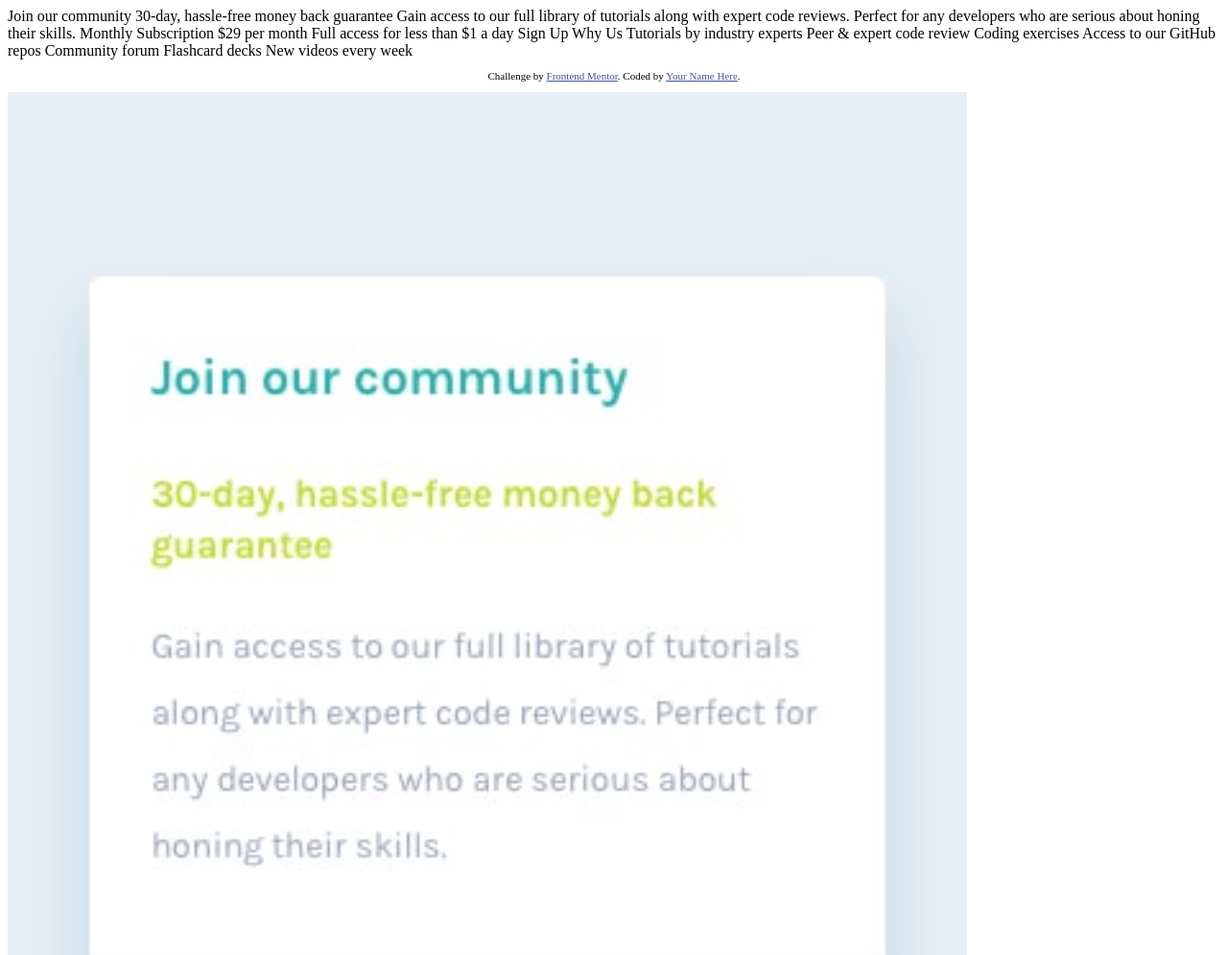
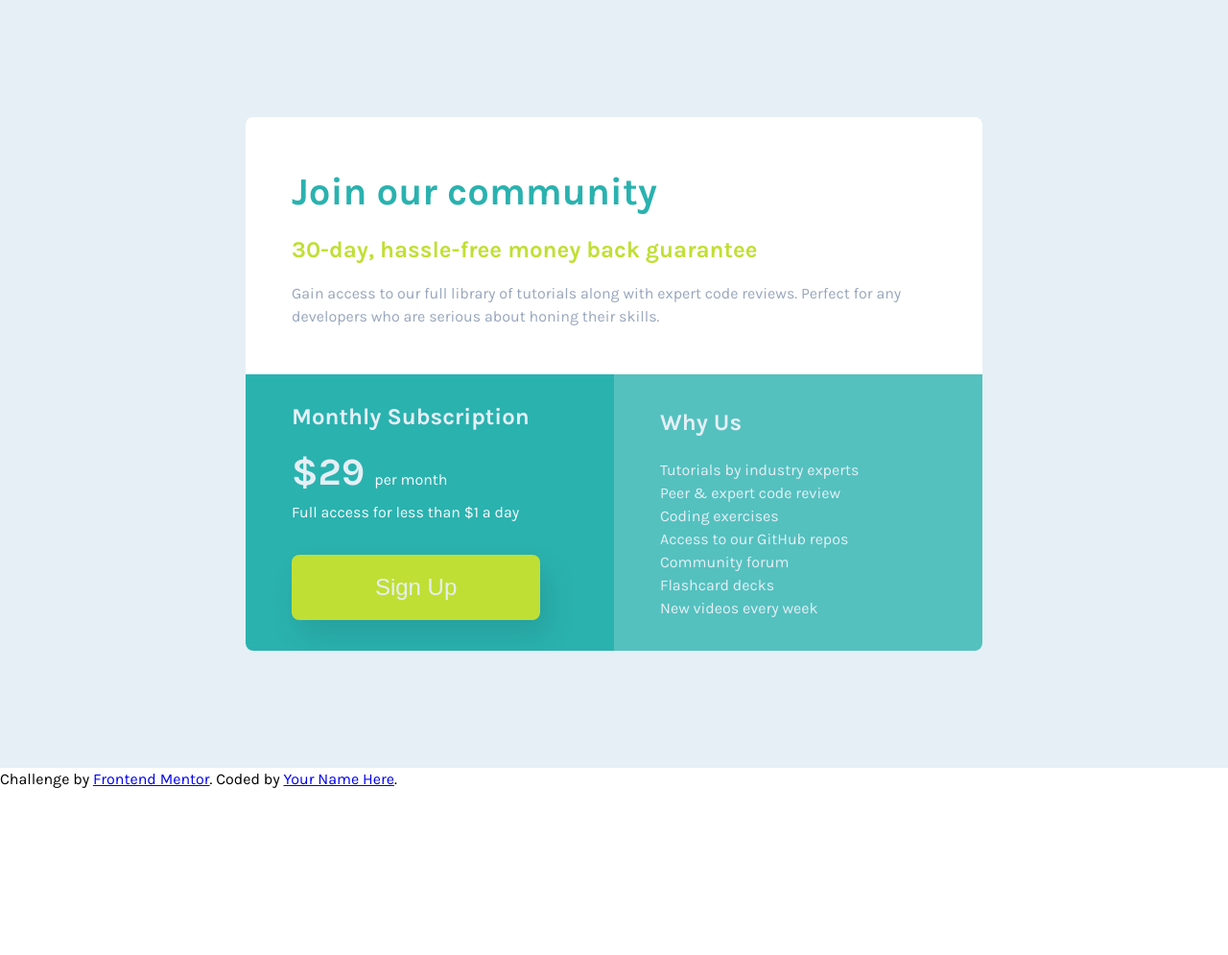
Before and after one commit to sumant-k/fm-price-grid, a website: page index.html in a window 1280 px wide. Shown: the top 995 px of the page at 96% size. After the commit the page ends 824 px from the top, so only its background shows below. Drawn offline with Linux system fonts and the light colour scheme.

Commit message:
challenge half way through

```diff
--- a/index.html
+++ b/index.html
@@ -1,51 +1,73 @@
 <!DOCTYPE html>
 <html lang="en">
   <head>
-  <meta charset="UTF-8">
-  <meta name="viewport" content="width=device-width, initial-scale=1.0"> <!-- displays site properly based on user's device -->
+    <meta charset="UTF-8" />
+    <meta name="viewport" content="width=device-width, initial-scale=1.0" />
+    <!-- displays site properly based on user's device -->
 
-  <link rel="icon" type="image/png" sizes="32x32" href="./images/favicon-32x32.png">
+    <link
+      rel="icon"
+      type="image/png"
+      sizes="32x32"
+      href="./images/favicon-32x32.png"
+    />
 
     <title>Frontend Mentor | Single Price Grid Component</title>
-
+    <link rel="stylesheet" href="css/style.css" />
     <!-- Feel free to remove these styles or customise in your own stylesheet 👍 -->
-  <style>
-    .attribution { font-size: 11px; text-align: center; }
-    .attribution a { color: hsl(228, 45%, 44%); }
-  </style>
   </head>
   <body>
+    <section class="price">
+      <div class="price__container">
+        <div class="board">
+          <h1 class="heading-primary heading-primary--blue">
             Join our community
-
+          </h1>
+          <h2 class="heading-secondary heading-secondary--yellow u-margin-bottom--medium">
             30-day, hassle-free money back guarantee
-
-  Gain access to our full library of tutorials along with expert code reviews.
-  Perfect for any developers who are serious about honing their skills.
-
+          </h2>
+          <p class="board__desc">
+            Gain access to our full library of tutorials along with expert code
+            reviews. Perfect for any developers who are serious about honing
+            their skills.
+          </p>
+        </div>
+        <div class="subscription">
+          <h2 class="heading-secondary heading-secondary--light ">
             Monthly Subscription
-
-  &dollar;29 per month
-
+          </h2>
+          <div class="subscription__price">
+            <span class="heading-primary heading-primary--light">
+              &dollar;29 </span
+            ><span class="price-period"> per month </span>
+            <p style="display: block" class="subscription__desc">
               Full access for less than &dollar;1 a day
-
-  Sign Up
-
-  Why Us
-
-  Tutorials by industry experts
-  Peer &amp; expert code review
-  Coding exercises
-  Access to our GitHub repos
-  Community forum
-  Flashcard decks
-  New videos every week
+            </p>
+          </div>
+          <button class="subscription__btn">Sign Up</button>
+        </div>
+        <div class="reasons">
+          <h2 class="heading-secondary heading-secondary--light">Why Us</h2>
+          <ul class="reasons__list">
+            <li class="reasons__list-item">Tutorials by industry experts</li>
+            <li class="reasons__list-item">Peer &amp; expert code review</li>
+            <li class="reasons__list-item">Coding exercises</li>
+            <li class="reasons__list-item">Access to our GitHub repos</li>
+            <li class="reasons__list-item">Community forum</li>
+            <li class="reasons__list-item">Flashcard decks</li>
+            <li class="reasons__list-item">New videos every week</li>
+          </ul>
+        </div>
+      </div>
+    </section>
 
     <footer>
       <p class="attribution">
-      Challenge by <a href="https://www.frontendmentor.io?ref=challenge" target="_blank">Frontend Mentor</a>.
-      Coded by <a href="#">Your Name Here</a>.
+        Challenge by
+        <a href="https://www.frontendmentor.io?ref=challenge" target="_blank"
+          >Frontend Mentor</a
+        >. Coded by <a href="#">Your Name Here</a>.
       </p>
     </footer>
-  <script src="dist/bundle.js"></script>
   </body>
 </html>
--- /dev/null
+++ b/sass/_base.scss
@@ -0,0 +1,62 @@
+@import url('https://fonts.googleapis.com/css2?family=Karla:wght@400;700&display=swap');
+*, *::before, *::after{
+  margin: 0;
+  padding: 0;
+}
+
+html{
+  box-sizing: border-box;
+  font-size: 100%;
+  @media only screen  and (max-width:43.75em) {
+    font-size: 87.5%;
+  }
+  //@media only screen  and (max-width:37.5em) {
+  //  font-size: 75%;
+  //}
+}
+*{
+  box-sizing: inherit;
+}
+
+body{
+  font-family: 'Karla', sans-serif;
+  line-height: 1.5;
+  font-weight: 400;
+}
+// colors
+
+$color-primary-cyan :  hsl(179, 62%, 43%);
+$color-primary-bright-yellow :   hsl(71, 73%, 54%);
+$color-neutral-light-gray: hsl(204, 43%, 93%);
+$color-neutral-grayish-blue: hsl(218, 22%, 67%);
+
+// typography
+
+.heading-primary {
+  font-size: 2.5rem;
+  font-weight: 700;
+  &--blue {
+    color: $color-primary-cyan;
+  }
+  &--light{
+    color: $color-neutral-light-gray;
+  }
+}
+.heading-secondary {
+  font-size: 1.5rem;
+  font-weight: 700;
+
+  &--yellow {
+    color: $color-primary-bright-yellow;
+  }
+  &--light{
+    color: $color-neutral-light-gray;
+  }
+}
+
+.u-margin-bottom--small{
+  margin-bottom: 0.75rem;
+}
+.u-margin-bottom--medium{
+  margin-bottom: 1rem;
+}
--- /dev/null
+++ b/sass/component.scss
@@ -0,0 +1,82 @@
+.price {
+  min-height: 100vh;
+  font-size: 1rem;
+  background-color: $color-neutral-light-gray;
+  display: grid;
+  //grid-template-columns: minmax(5rem, 1fr) repeat(8, minmax(10rem, 1fr)) minmax(5rem, 1fr);
+  grid-template-columns: minmax(5rem, 1fr) repeat(8, minmax(min-content, 1fr)) minmax(5rem, 1fr);
+  @media only screen  and (max-width:43.75em) {
+    grid-template-columns: 2rem repeat(8, minmax(min-content, .5fr)) 2rem;
+  }
+  //@media only screen  and (max-width:37.5em) {
+  //  font-size: 75%;
+  //}
+  align-items: center;
+  &__container {
+    grid-column: 3 / 9;
+    @media only screen  and (max-width:43.75em) {
+      grid-column: 2 / 10;
+    }
+    background-color: white;
+    display: grid;
+    //grid-template-columns: repeat(auto-fit, minmax(24rem, max-content));
+    grid-template-columns: repeat(auto-fit, minmax(24rem, max-content));
+    //grid-template-rows: repeat(2, min-content);
+    align-items: stretch;
+    border-radius: 0.5rem;
+    overflow: hidden; // to hide the corners of children since parent as radius .5rem
+  }
+}
+
+.board {
+  grid-column: 1 / -1;
+  padding: 3rem;
+  h1 {
+    margin-bottom: 0.75rem;
+  }
+  &__desc {
+    color: $color-neutral-grayish-blue;
+  }
+}
+.subscription {
+  //grid-area: 2/1/3/2;
+  background-color: $color-primary-cyan;
+  color: lighten($color-neutral-light-gray, 5%);
+  display: grid;
+  grid-template-columns: 1fr;
+  grid-template-rows: repeat(3, min-content);
+
+  padding: 2rem 3rem;
+  h2 {
+    line-height: 1;
+  }
+  &__price {
+    margin-top: 1rem;
+  }
+
+  &__btn {
+    border: none;
+    background-color: $color-primary-bright-yellow;
+    padding: 1.25rem 2rem;
+    width: 90%;
+    font-size: 1.5rem;
+    margin-top: 2rem;
+    color: $color-neutral-light-gray;
+    border-radius: 0.5rem;
+    box-shadow: 0.5rem 1rem 2rem rgba(black, 0.1);
+  }
+}
+.reasons {
+  //grid-area: 2/2/3/3;
+  background-color: rgba($color-primary-cyan, 0.8);
+  color: $color-neutral-light-gray;
+  padding: 2rem 3rem;
+  display: flex;
+  flex-direction: column;
+  justify-content: space-between;
+
+  &__list {
+    margin-top: 1rem;
+    list-style: none;
+  }
+}
--- /dev/null
+++ b/sass/main.scss
@@ -0,0 +1,2 @@
+@import "base";
+@import "component";
--- a/src/js/hello-world.js
+++ /dev/null
@@ -1,12 +0,0 @@
-import design from "../mobileDesign.jpg"
-export function helloWorld(){
-    console.log("Hello World")
-}
-export const addImage = () =>{
-    const img = document.createElement("img");
-    img.alt="img";
-    img.width=1000;
-    img.src=design;
-    const body = document.querySelector("body");
-    body.appendChild(img)
-}
--- a/src/js/main.js
+++ /dev/null
@@ -1,3 +0,0 @@
-import {helloWorld, addImage} from "./hello-world"
-helloWorld();
-addImage();
--- a/src/sass/main.scss
+++ /dev/null
@@ -1,5 +0,0 @@
-body{
-  height: 100%;
-  width: 100%;
-  background-color: darkred;
-}
--- a/webpack.config.js
+++ /dev/null
@@ -1,16 +0,0 @@
-const path = require("path")
-module.exports = {
-    entry: "./src/js/main.js",
-    output: {
-        filename: "bundle.js",
-        path: path.resolve(__dirname,"./dist"),
-        publicPath: "dist/"
-    },
-    mode: "none",
-    module: {
-        rules: [{
-            test:/\.(jpg|png)$/,
-            use: ["file-loader"]
-        }]
-    }
-}
```
Also changed, not shown: package.json (+5 -9 lines), css/style.css (added), dist/bundle.js (deleted), dist/c807cf95a9d447fbd2fc10cd3e6bf2de.jpg (deleted), src/mobileDesign.jpg (deleted), 1 other file. Lines whose indentation alone changed are shown as unchanged.
